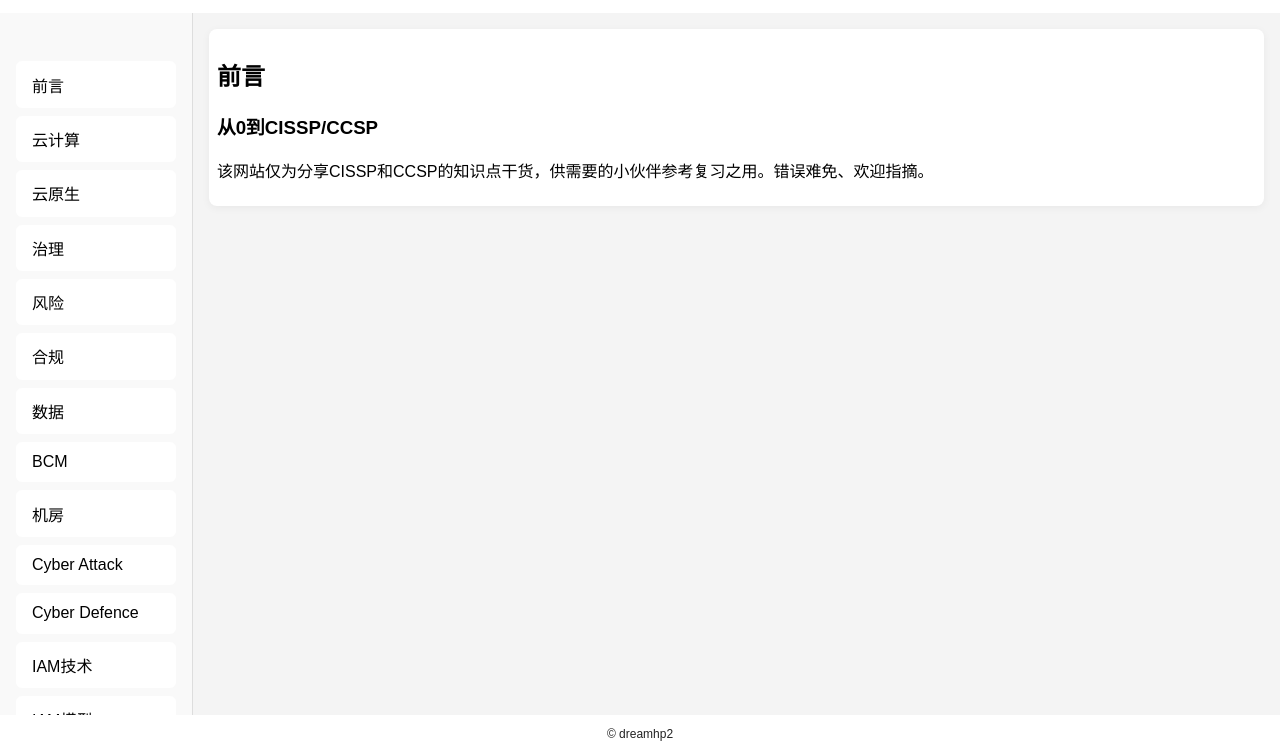
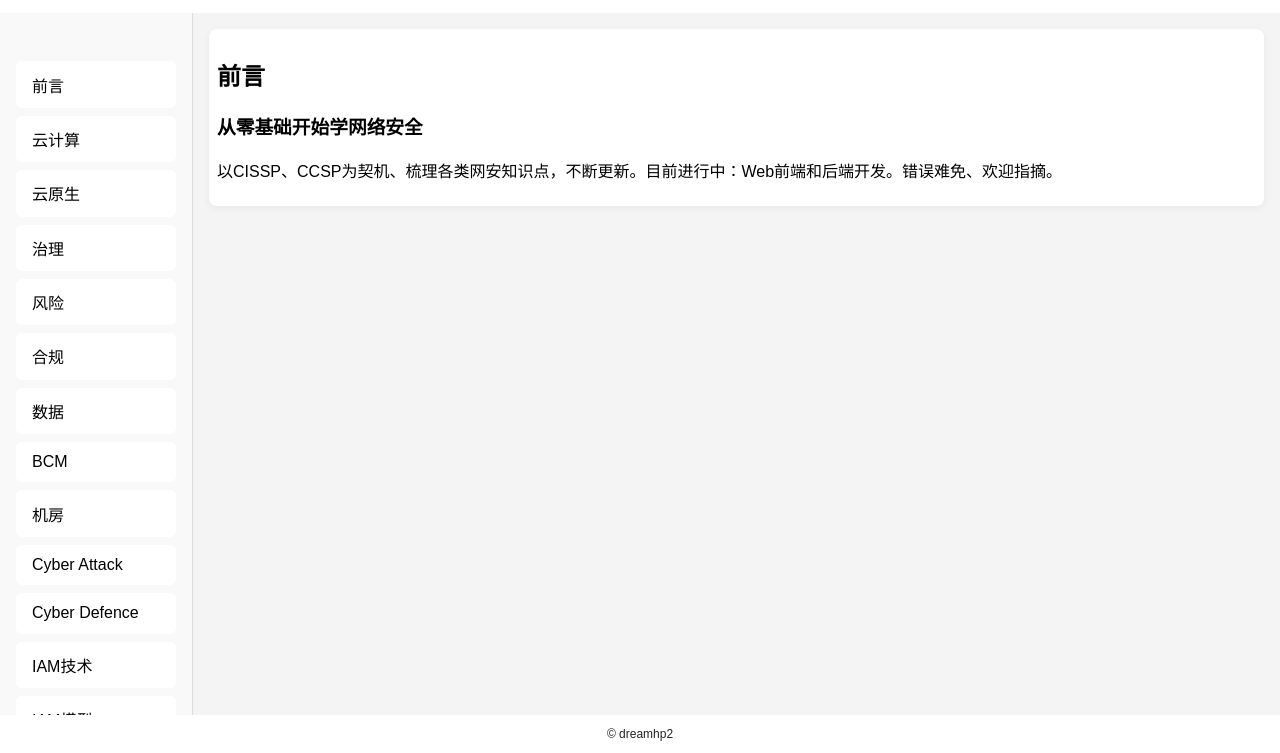
Before and after one commit to dreamhp2/Cybersecurity.o.O, a plain HTML site: page index.html in a window 1280 px wide. Shown: the part 47-800 px from the top of the page. Drawn offline with Linux system fonts and the light colour scheme.

Commit message:
Revise title and introduction in index.html
Updated the website title and introductory text to reflect a focus on cybersecurity knowledge and learning paths.

```diff
--- a/index.html
+++ b/index.html
@@ -3,7 +3,7 @@
 <head>
   <meta charset="UTF-8">
   <meta name="viewport" content="width=device-width, initial-scale=1.0">
-  <title>噹里个噹の网安成长路 - 从零基础到CISSP|CCSP</title>
+  <title>噹里个噹の网安成长路</title>
   <link rel="stylesheet" href="style.css">
 </head>
 <body>
@@ -48,8 +48,8 @@
       <div id="content-article" class="content-section">
         <h2>前言</h2>
         <article>
-          <h3>从0到CISSP/CCSP</h3>
-          <p>该网站仅为分享CISSP和CCSP的知识点干货，供需要的小伙伴参考复习之用。错误难免、欢迎指摘。</p>
+          <h3>从零基础开始学网络安全</h3>
+          <p>以CISSP、CCSP为契机、梳理各类网安知识点，不断更新。目前进行中：Web前端和后端开发。错误难免、欢迎指摘。</p>
         </article>
       </div>
       <div id="content-00yunyuansheng" class="content-section" style="display:none;">
```
